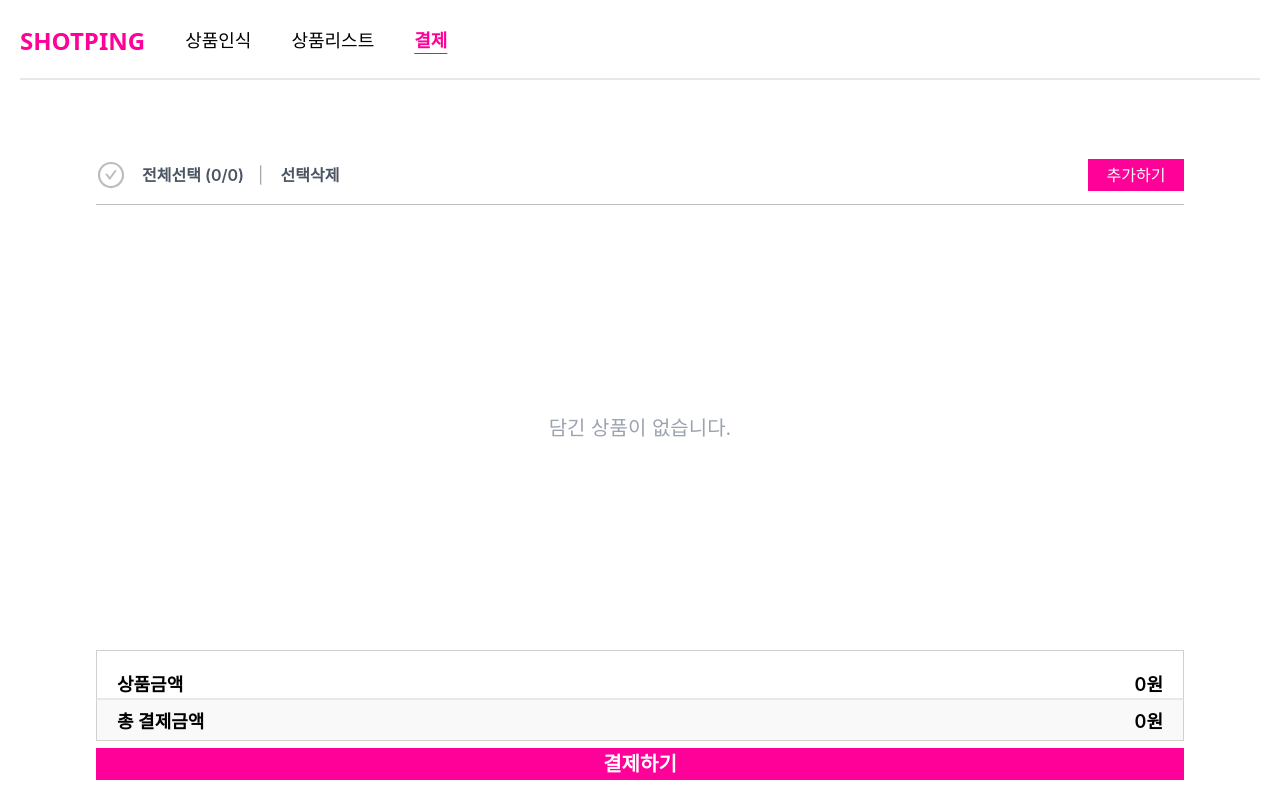
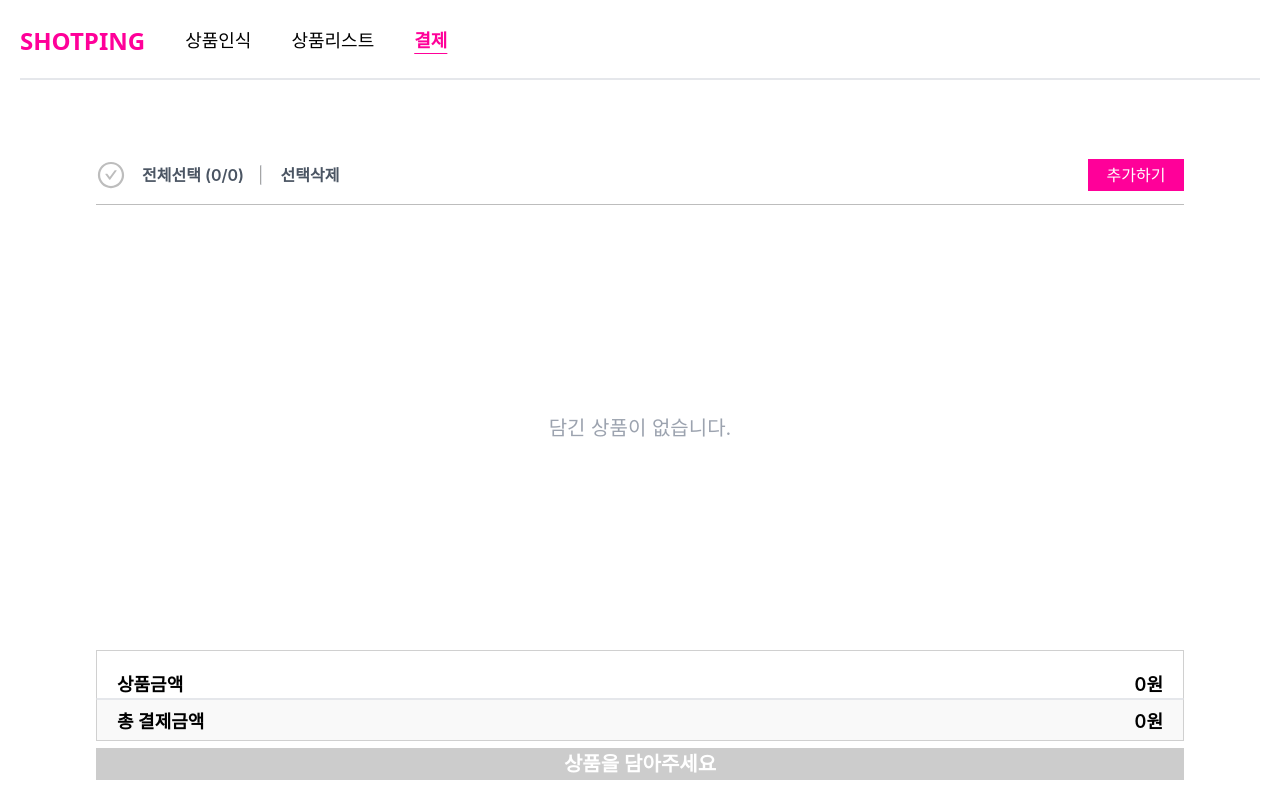
Before and after one commit to 2023-Summer-Bootcamp-TeamC/SHOTPING-frontend, a React (Vite) app: page /buy in a window 1280 px wide. Built offline with nearby package versions, Linux system fonts and the light colour scheme.

Commit message:
design: BuyPage 결제버튼 비활성화 디자인 추가

```diff
--- a/src/components/Buy/BuyButton.tsx
+++ b/src/components/Buy/BuyButton.tsx
@@ -36,26 +36,56 @@ export default function BuyButton() {
     }
   };
 
+  // const handlePayButtonClick = async () => {
+  //   if (productList.length === 0) {
+  //     alert("상품을 담아주세요.");
+  //   } else {
+  //     const allUnselected = productList.every((item) => !item.selected);
+
+  //     if (allUnselected) {
+  //       alert("상품을 선택해주세요.");
+  //     } else {
+  //       await handleKakaoPay();
+  //     }
+  //   }
+  // };
   const handlePayButtonClick = async () => {
-    if (productList.length === 0) {
-      alert("상품을 담은 후에 시도해주세요.");
-    } else {
-      const allUnselected = productList.every((item) => !item.selected);
+    await handleKakaoPay();
+  };
 
-      if (allUnselected) {
-        alert("선택된 상품이 없습니다.");
-      } else {
-        await handleKakaoPay();
-      }
-    }
-  };
+  // Determine the button styles based on the conditions
+  const buttonStyles =
+    productList.length === 0 || productList.every((item) => !item.selected)
+      ? "bg-[#CCCCCC] font-semibold text-[1.25rem] cursor-not-allowed"
+      : "bg-[#FF0099] font-semibold text-[1.25rem] hover:bg-[#D60080]";
+
+  const buttonText =
+    productList.length === 0
+      ? "상품을 담아주세요"
+      : productList.every((item) => !item.selected)
+      ? "상품을 선택해주세요"
+      : "결제하기";
 
   return (
     <button
-      className="bg-[FF0099] font-semibold text-[1.25rem] hover:bg-[D60080] text-white  2xl:h-[10%] h-[30%] "
-      onClick={handlePayButtonClick}
+      className={`2xl:h-[10%] h-[30%] text-white ${buttonStyles}`}
+      onClick={
+        productList.length !== 0 && !productList.every((item) => !item.selected)
+          ? handlePayButtonClick
+          : undefined
+      }
+      disabled={
+        productList.length === 0 || productList.every((item) => !item.selected)
+      }
+      style={{
+        cursor:
+          productList.length === 0 ||
+          productList.every((item) => !item.selected)
+            ? "default"
+            : "pointer",
+      }}
     >
-      결제하기
+      {buttonText}
     </button>
   );
 }
--- a/src/pages/BuyPage.tsx
+++ b/src/pages/BuyPage.tsx
@@ -15,7 +15,7 @@ export default function BuyPage() {
           <hr className="border-[#BDBDBD]" />
           <LeftList />
         </div>
-        <div className="flex flex-col 2xl:mt-[90px] mt-[0px] 2xl:ml-10  w-[100%] 2xl:w-[25%] 2xl:h-[80%] h-[20%] ">
+        <div className="flex flex-col 2xl:mt-[90px] mt-[0px] 2xl:ml-[0.8rem] ml-[0rem] w-[100%] 2xl:w-[25%] 2xl:h-[80%] h-[20%] ">
           <BuyInfo />
           <BuyButton />
         </div>
```
